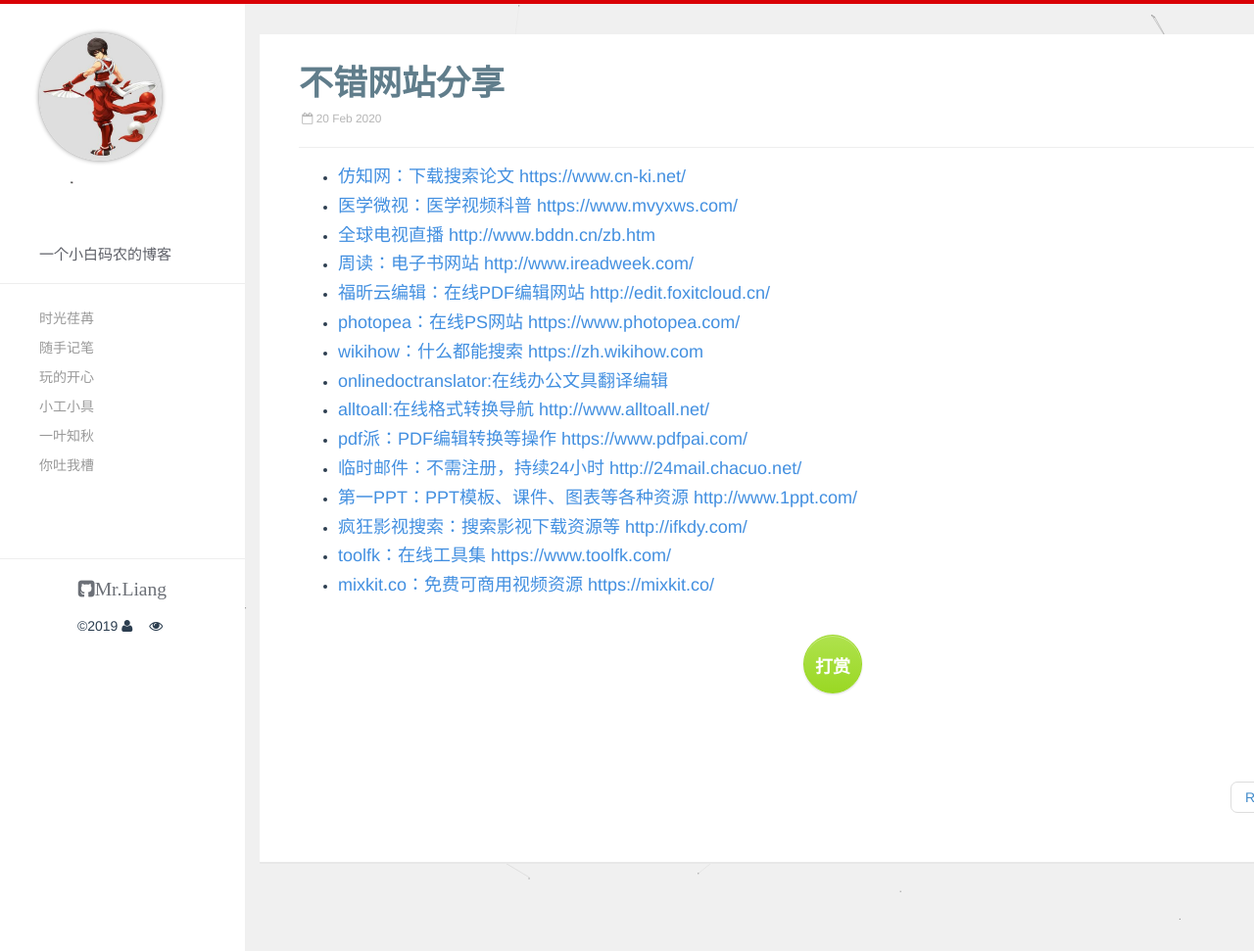
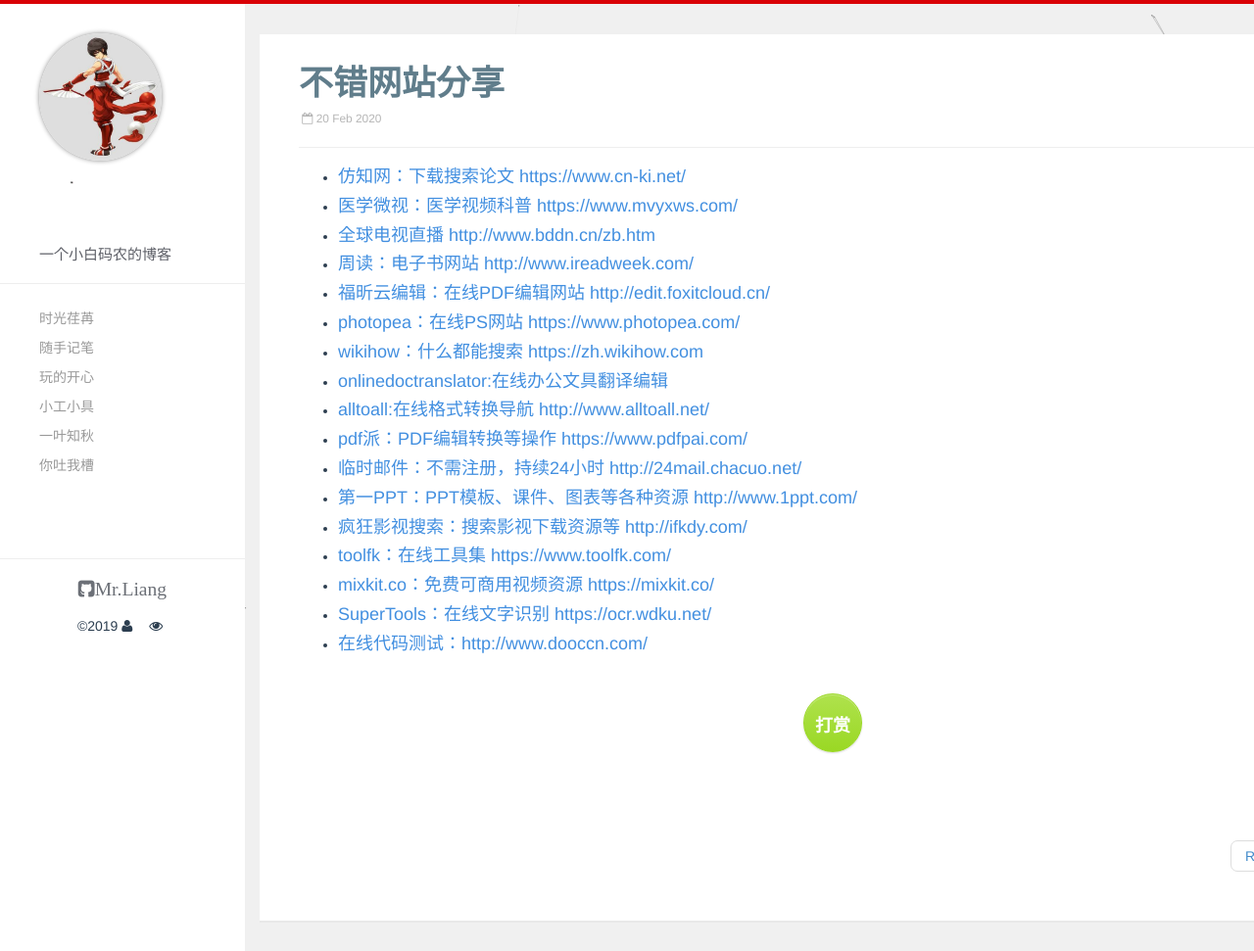
Before and after one commit to liangrengongzuoshi/liangzai.pub, a Jekyll site: the page built from _posts/2020-02-20-webshare.md, in a window 1280 px wide and 971 px high. Shown: the whole window at 98% size. Built offline with Jekyll 4.4.1, drawn with Linux system fonts in a browser that asks for light colours; comment, search, counter and statistics services are not loaded.

Commit message:
webshare

```diff
--- a/_posts/2020-02-20-webshare.md
+++ b/_posts/2020-02-20-webshare.md
@@ -18,3 +18,5 @@ title: 不错网站分享
 * #### [疯狂影视搜索：搜索影视下载资源等 http://ifkdy.com/ ](http://ifkdy.com/){:target="_blank"}
 * #### [toolfk：在线工具集 https://www.toolfk.com/ ](https://www.toolfk.com/){:target="_blank"}
 * #### [mixkit.co：免费可商用视频资源 https://mixkit.co/ ](https://mixkit.co/){:target="_blank"}
+* #### [SuperTools：在线文字识别 https://ocr.wdku.net/ ](https://ocr.wdku.net/){:target="_blank"}
+* #### [在线代码测试：http://www.dooccn.com/ ](http://www.dooccn.com/){:target="_blank"}
```
